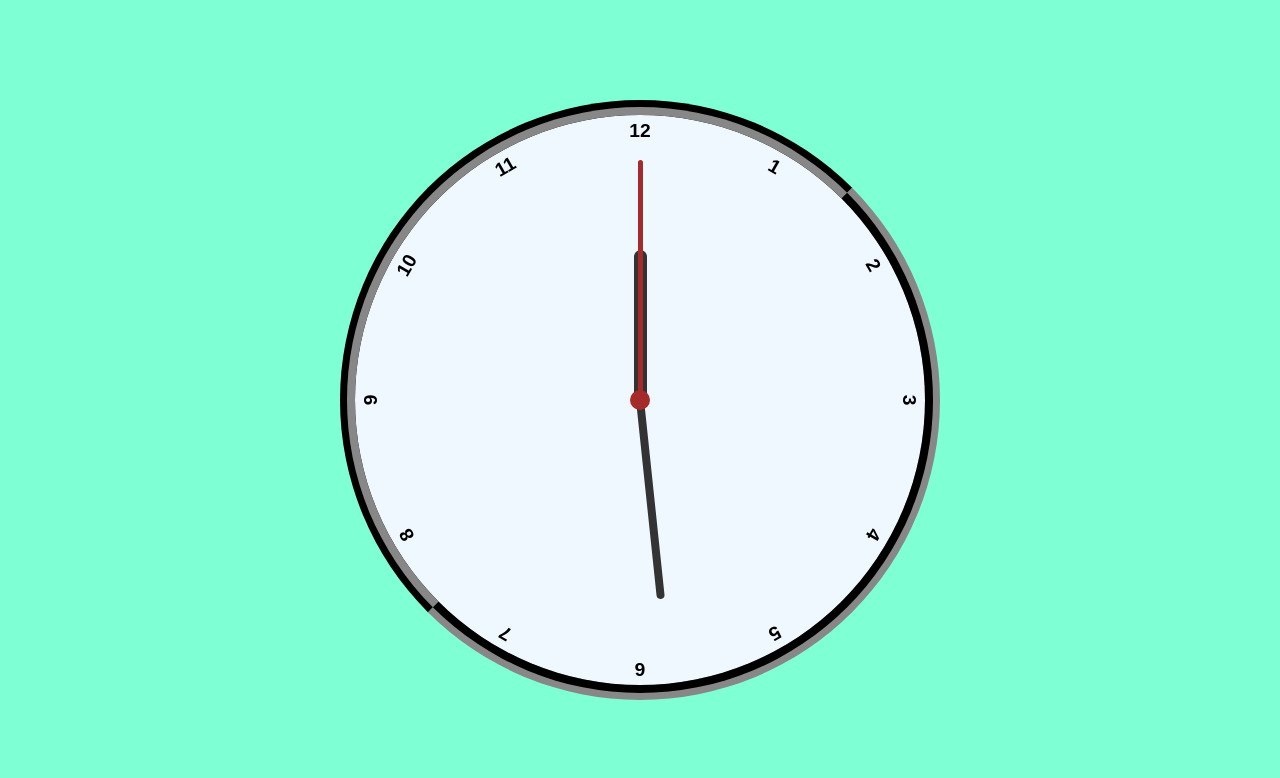
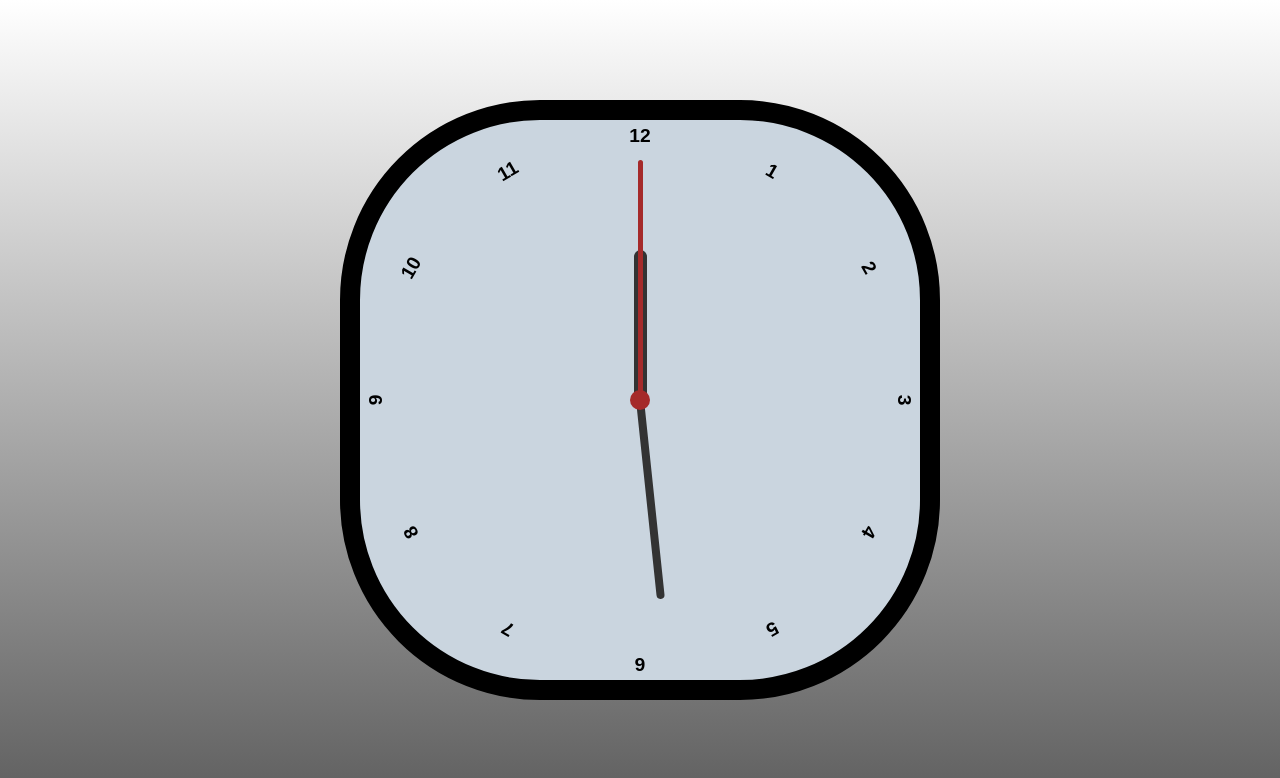
Before and after one commit to florianopolismarcelo/diversos-projetos, a plain HTML site: page projeto-relogio/index.html in a window 1280 px wide. Drawn offline with Linux system fonts and the light colour scheme.

Commit message:
projeto relogio

```diff
--- a/projeto-relogio/css/style.css
+++ b/projeto-relogio/css/style.css
@@ -7,7 +7,7 @@
   font-family: Arial, Helvetica, sans-serif;
 }
 body {
-  background-color: aquamarine;
+  background: linear-gradient(to top, rgba(0, 0, 0, 0.626), rgb(255, 255, 255));
 }
 main {
   min-width: 100%;
@@ -19,9 +19,11 @@ main {
 .clock {
   min-width: 600px;
   min-height: 600px;
-  background-color: #f0f8ff;
-  border-radius: 600px;
-  border: 15px groove #333;
+  background-color: #cad5df;
+  border-radius: 200px;
+  border-width: 20px;
+  border-color: black;
+  border-style: solid;
   position: relative;
   display: flex;
   align-items: center;
```
